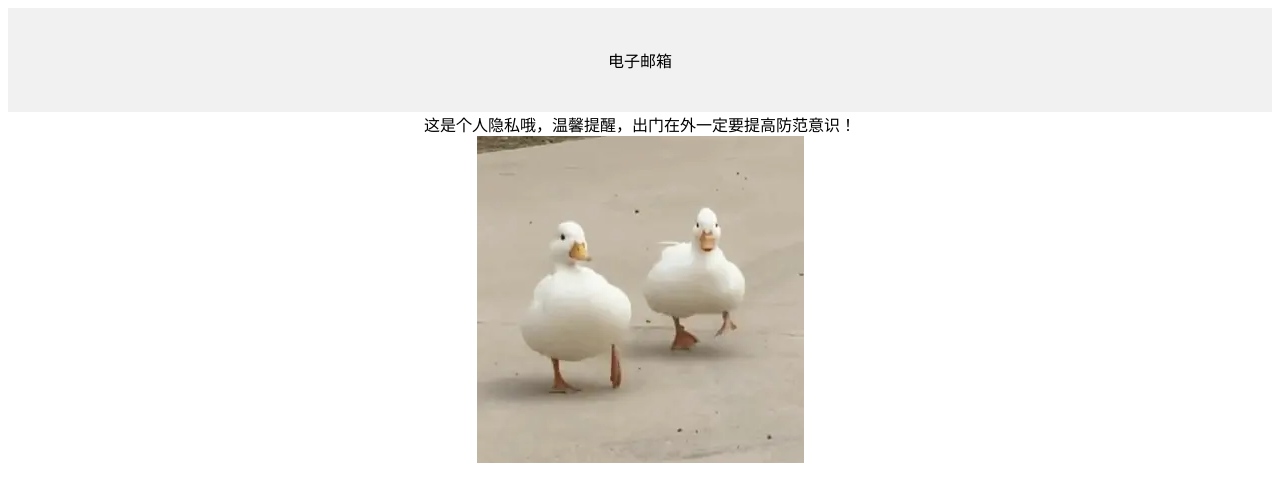
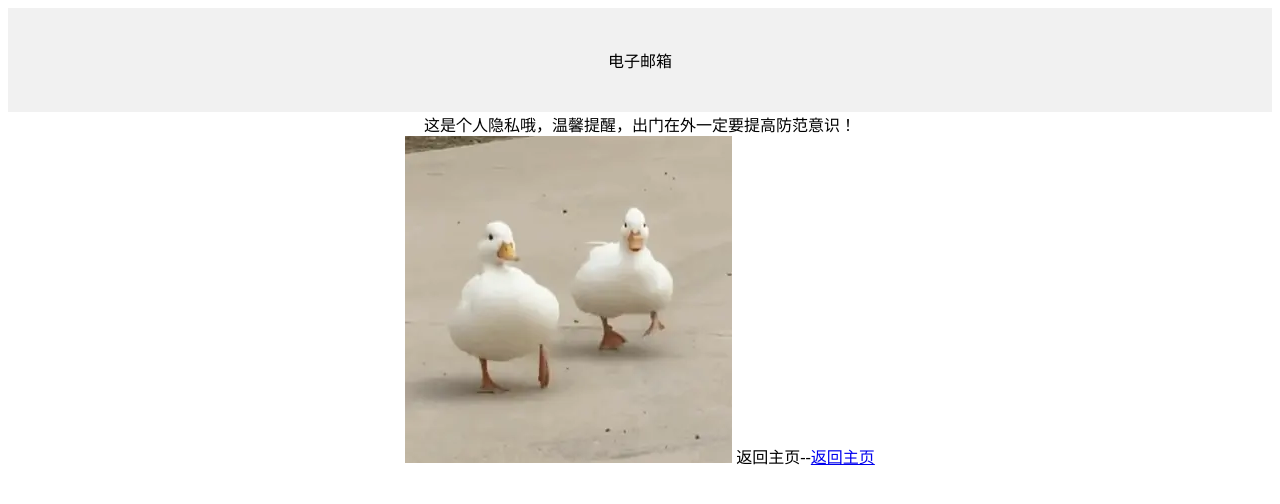
Before and after one commit to Kayla-wa/myfirst, a plain HTML site: page web/e-mail.html in a window 1280 px wide. Drawn offline with Linux system fonts and the light colour scheme.

Commit message:
Update e-mail.html

```diff
--- a/web/e-mail.html
+++ b/web/e-mail.html
@@ -15,5 +15,6 @@
       <img alt="个人隐私"
       src="..\image\v2-fa0f1cc5f1f5f3af9fda1f2c1a1cfe20_b.webp"
     </div>
+      返回主页--<a href="https://kayla-wa.github.io/myfirst/">返回主页</a>
   </body>
 </html>
```
